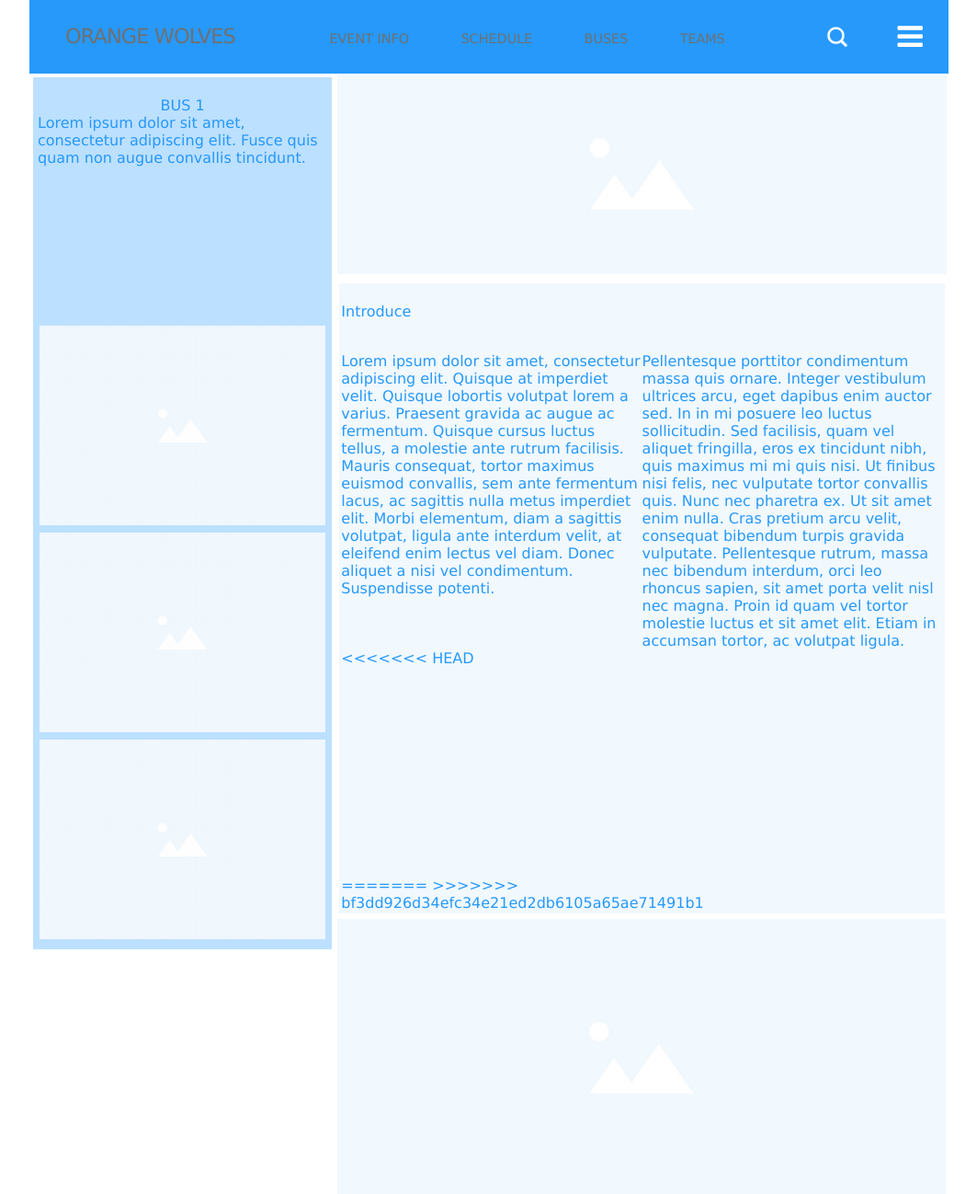
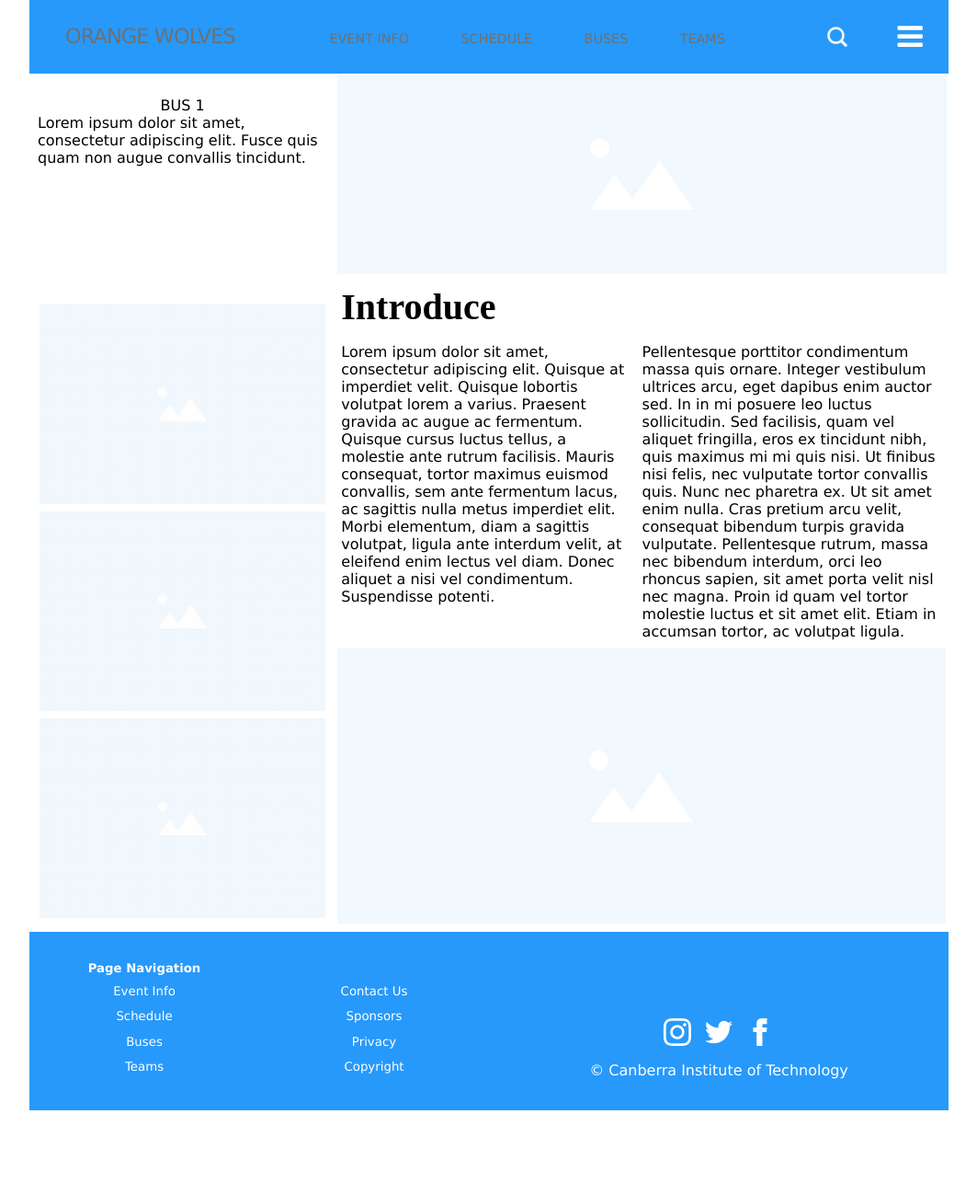
Before and after one commit to orange-wolves/orangewolves, a PHP site: page /buses/bus-1 in a window 1280 px wide. Shown: the top 1298 px of the page at 92% size, without its empty margins (108-1171 px from the left). After the commit the page ends 1207 px from the top, so only its background shows below. Run offline with PHP 8.4, Linux system fonts and the light colour scheme.

Commit message:
Updated Formating
The formating has been updated to match the look and feel

```diff
--- a/buses/bus-1.php
+++ b/buses/bus-1.php
@@ -23,31 +23,23 @@
                 <!----------First column--------->
                 <div class="col-4 conMod">
                     <!----------1th block in left side, content discription--------->
-                    <div class="row ">
+                    <div class="row" id="brief">
                         <p id="left_top_title">BUS 1</p>
-                        <p class="left_top_text">Lorem ipsum dolor sit amet, consectetur adipiscing elit. Fusce quis quam non augue convallis tincidunt.</p><br><br>
-                        <br>
-                        <br>
-
-                        <br>
-                        <br>
-                        <br>
-                        <br>
-                        <br>
+                        <p class="left_top_text">Lorem ipsum dolor sit amet, consectetur adipiscing elit. Fusce quis quam non augue convallis tincidunt.</p>
                     </div>
 
                     <!----------2th block in left side, display image1--------->
-                    <div class="row left_image center">
+                    <div class="row left_image">
                         <img src="../resources/images/image_545x380.png" alt="image">
                     </div>
 
                     <!----------3th block in left side, display image2--------->
-                    <div class="row left_image center">
+                    <div class="row left_image">
                         <img src="../resources/images/image_545x380.png" alt="image">
                     </div>
 
                     <!----------4th block in left side, display image3--------->
-                    <div class="row left_image center">
+                    <div class="row left_image bottom">
                         <img src="../resources/images/image_545x380.png" alt="image">
                     </div>
                 </div>
@@ -62,25 +54,11 @@
                     <div class="row conLight right_text">
                             <!--Sub column of introduce-->
                             <div class="row col-12">
-                                <br>
-                                <p id="right_introduce_title">Introduce</p>
-                                <br>
+                                <h1>Introduce</h1>
                             </div>
                             <div id="right_sub_column_1" class="col-6">
-                                <p class="right_side_text">Lorem ipsum dolor sit amet, consectetur adipiscing elit. Quisque at imperdiet velit. Quisque lobortis volutpat lorem a varius. Praesent gravida ac augue ac fermentum. Quisque cursus luctus tellus, a molestie ante rutrum facilisis. Mauris consequat, tortor maximus euismod convallis, sem ante fermentum lacus, ac sagittis nulla metus imperdiet elit. Morbi elementum, diam a sagittis volutpat, ligula ante interdum velit, at eleifend enim lectus vel diam. Donec aliquet a nisi vel condimentum. Suspendisse potenti.</p>
-                                <br>
-                                <br>
-                                <br>
-<<<<<<< HEAD
-                                <br>
-                                <br>
-                                <br>
-                                <br>
-                                <br>
-                                <br>
-                                <br><br><br><br><br><br><br>
-=======
->>>>>>> bf3dd926d34efc34e21ed2db6105a65ae71491b1
+                                <p>Lorem ipsum dolor sit amet, consectetur adipiscing elit. Quisque at imperdiet velit. Quisque lobortis volutpat lorem a varius. Praesent gravida ac augue ac fermentum. Quisque cursus luctus tellus, a molestie ante rutrum facilisis. Mauris consequat, tortor maximus euismod convallis, sem ante fermentum lacus, ac sagittis nulla metus imperdiet elit. Morbi elementum, diam a sagittis volutpat, ligula ante interdum velit, at eleifend enim lectus vel diam. Donec aliquet a nisi vel condimentum. Suspendisse potenti.</p>
+
                             </div>
 
                             <!--Sub column of introduce-->
--- a/resources/css/bus1.css
+++ b/resources/css/bus1.css
@@ -32,6 +32,7 @@ img{
 #right_sub_column_1{
     float: left;
     padding-top: 1em;
+    padding-right: 1em;
 }
 
 #right_sub_column_2{
@@ -47,3 +48,21 @@ img{
 .fillup{
     height: 100%;
 }
+
+#brief{
+    height: 15em;
+}
+
+.smallImg img{
+    max-height: 20vh;
+}
+
+/*Mobile*/
+@media only screen and (max-width: 768px) {
+    .left_image{
+        text-align: center;
+    }
+    #brief{
+        height: auto;
+    }
+}
--- a/resources/css/layout.css
+++ b/resources/css/layout.css
@@ -109,21 +109,16 @@ body {
 
 .conLight{
     padding: 5px;
-    color: #2699fb;
-    background-color: #f1f8fe;
     border: .3em solid white;
 }
 
 .conMod{
     padding: 5px;
-    color: #2698fb;
-    background-color: #bce0ff;
     border: .3em solid white;
 }
 
 .conDark{
     padding: 5px;
     color: #ffffff;
-    background-color: #2699fb;
     border: .3em solid white;
 }
```
Also changed, not shown: Temp/ray.html (+7 -3 lines), buses/bus-2.php (+5 -16 lines), 3 other files.
